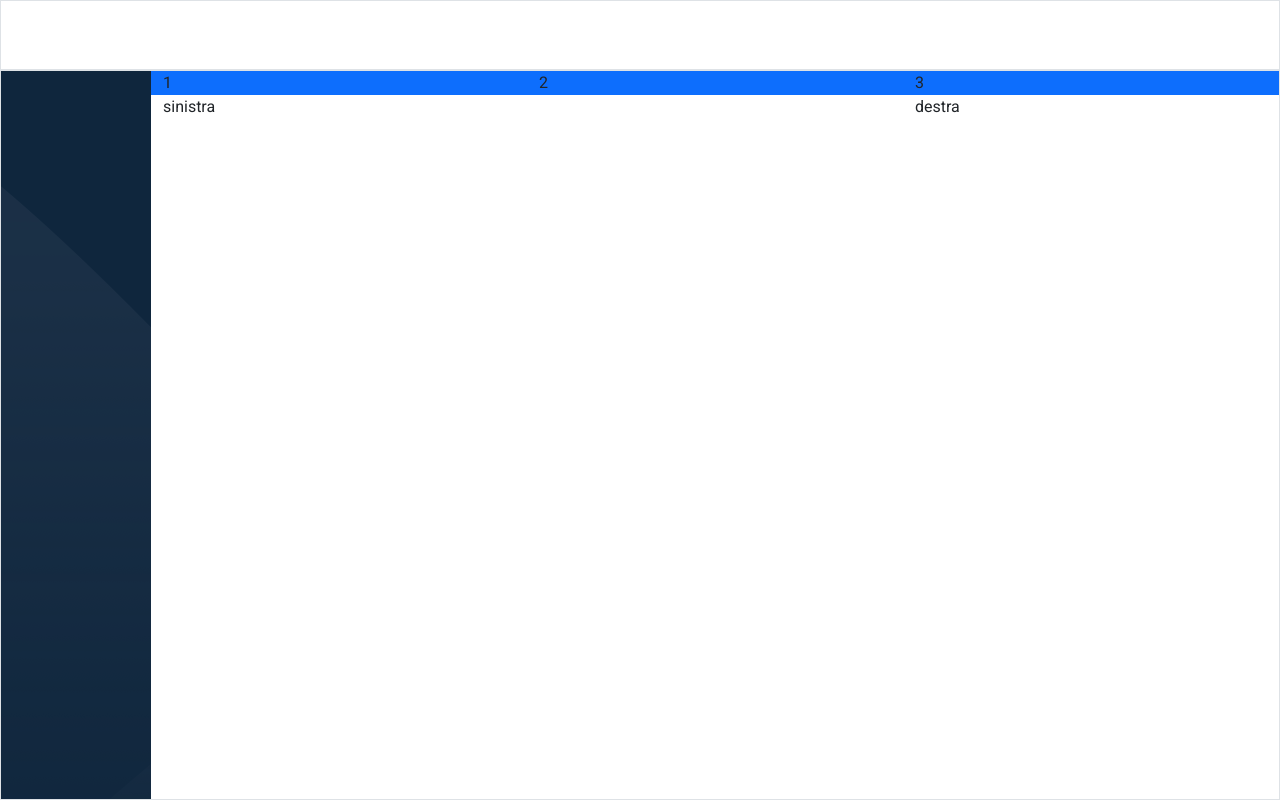
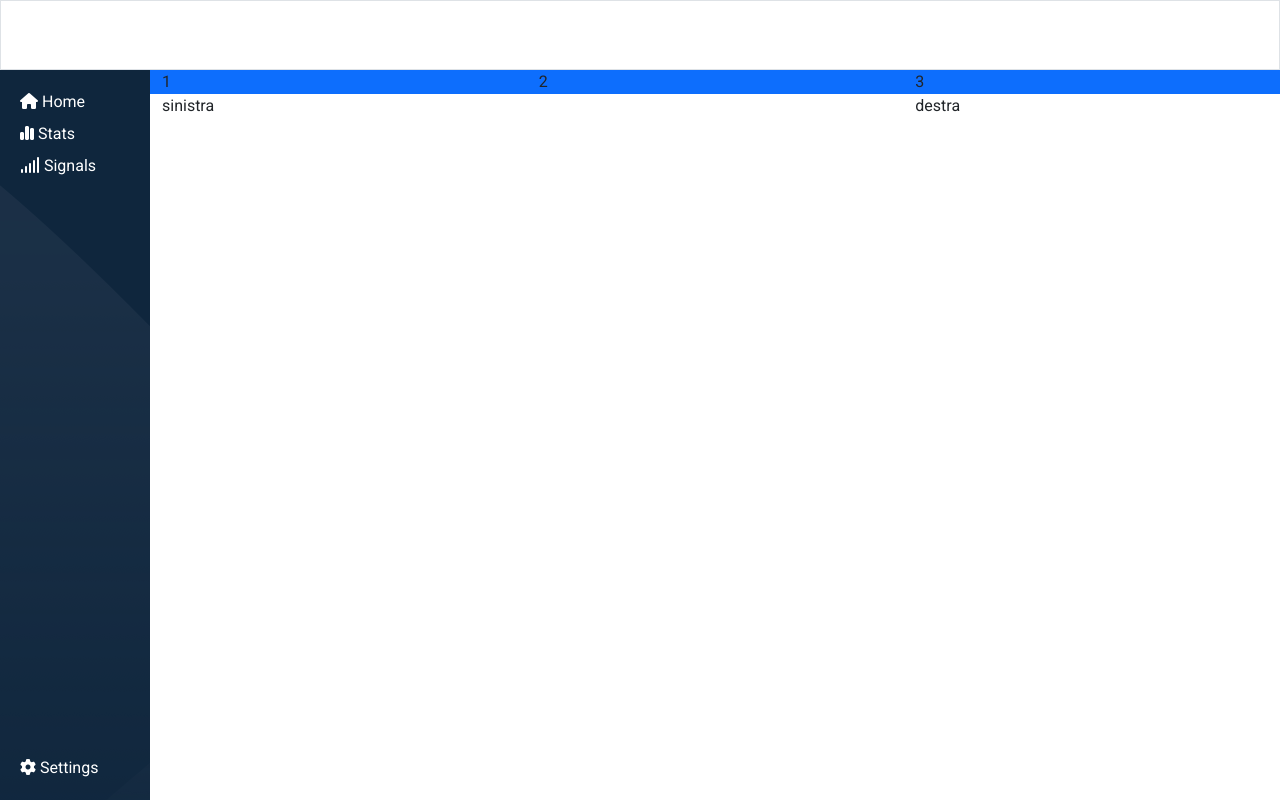
Before and after one commit to albertostizzoli/html-css-bootstrap-dashboard, a plain HTML site: page index.html in a window 1280 px wide. Drawn offline with nearby package versions, Linux system fonts and the light colour scheme.

Commit message:
Complete Side-Bar

```diff
--- a/css/style.css
+++ b/css/style.css
@@ -1,3 +1,5 @@
+/* Generali */
+
 :root {
     --color-bg-search-bar: #e5e5e5;
     --color-bg-body: #f8f9fa;
@@ -25,13 +27,30 @@ main{
     display: flex;
 }
 
+.main-content{
+    width: calc(100% - 150px);
+}
+
+/* Side-bar */
+
 .side-bar{
     width: 150px;
     height: 100%;
     background-image: url("../img/sidebar-bg.png");
     background-color:  #0f263d;
+    display: flex;
+    flex-direction: column;
+    justify-content: space-between;
 }
 
-.main-content{
-    width: calc(100% - 150px);
+.menu{
+    color: white;
+    padding-top: 20px;
+    padding-left: 20px;
 }
+
+.settings{
+    color: white;
+    padding-bottom: 20px;
+    padding-left: 20px;
+}
--- a/index.html
+++ b/index.html
@@ -22,9 +22,27 @@
         </header>
 
         <!-- contenuto -->
-        <main class="border">
+        <main>
             <!-- side-bar -->
             <div class="side-bar">
+                <div class="menu">
+                    <div class="mb-2">
+                        <i class="fa-solid fa-house"></i>
+                        <span>Home</span>
+                    </div>
+                    <div class="mb-2">
+                        <i class="fa-solid fa-chart-simple"></i>
+                        <span>Stats</span>
+                    </div>
+                    <div class="mb-2">
+                        <i class="fa-solid fa-signal"></i>
+                        <span>Signals</span>
+                    </div>
+                </div>
+                <div class="settings">
+                    <i class="fa-solid fa-gear"></i>
+                    <span>Settings</span>
+                </div>
 
             </div>
             <!-- barra superiore-->
```
